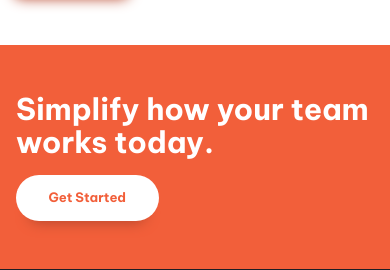
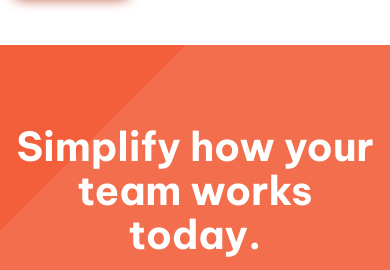
Before and after one commit to tenczowy/fem-manage-landing-page, a website built with Vite: page index.html in a window 390 px wide. Shown: the part 1841-2111 px from the top of the page. Built offline with nearby package versions, Linux system fonts and the light colour scheme.

Commit message:
CTA section
background image on cta section added.
fixed alignment and position of elements in cta section on mobile and large screens

```diff
--- a/index.html
+++ b/index.html
@@ -101,13 +101,13 @@
         <button class="button">Get Started</button>
       </section>
 
-      <section class="cta | bg-accent-400 text-neutral-100 padding-block-700">
+      <section class="cta | bg-accent-400 text-neutral-100 padding-block-900">
         <div class="container">
-          <div class="even-columns">
+          <div class="even-columns vertical-align-center">
             <div>
-              <p class="fs-secondary-heading fw-bold">Simplify how your team works today.</p>
+              <p class="fs-primary-heading fw-bold">Simplify how your team works today.</p>
             </div>
-            <div>
+            <div class="justify-self-end-md">
               <button class="button" data-type="inverted">Get Started</button>
             </div>
           </div>
--- a/style.css
+++ b/style.css
@@ -261,6 +261,33 @@ p[data-width="wide"] {
 }
 
 
+/* CTA */
+
+.cta  {
+  position: relative;
+  isolation: isolate;
+  text-align: center;
+}
+
+@media (min-width: 50em)  {
+  .cta  {
+    text-align: left;
+  }
+}
+
+.cta::before {
+  content: '';
+  position: absolute;
+  z-index: -1;
+  inset: 0;
+  background-image: url("images/bg-tablet-pattern.svg"),
+                    url("images/bg-tablet-pattern.svg");
+  background-position: -15rem -5rem, 80rem -42rem;
+  background-repeat: no-repeat;
+  opacity: 0.1;
+}
+
+
 
 
 /* Utility classes */
@@ -283,10 +310,6 @@ p[data-width="wide"] {
   margin-inline: auto;
 }
 
-.flow  * + *{
-  margin-top: var(--flow-spacer, 3em);
-}
-
 .even-columns{
   display: grid;
   gap: 1rem;
@@ -298,6 +321,29 @@ p[data-width="wide"] {
     grid-auto-columns: 1fr;
   }
 }
+
+.justify-self-end{
+  justify-self: end;
+}
+
+@media (min-width: 50em)  {
+  .justify-self-end-md{
+    justify-self: end;
+  }
+}
+
+.vertical-align-center{
+  align-items: center;
+}
+
+
+.flow  * + *{
+  margin-top: var(--flow-spacer, 3em);
+}
+
+
+
+
 
 .text-primary-400 {
   color:var(--clr-primary-400);
```
